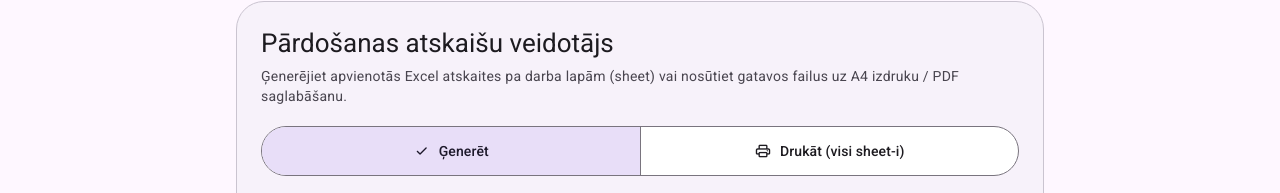
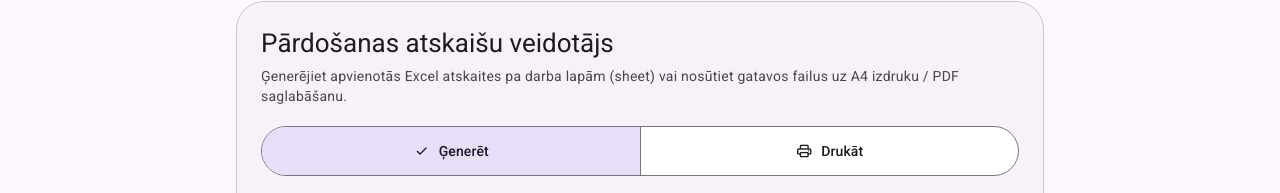
Before and after one commit to janism-web/darbs, a plain HTML site: page atskaites.html in a window 1280 px wide. Shown: the part 84-277 px from the top of the page. Drawn offline with nearby package versions, Linux system fonts and the light colour scheme.

Commit message:
Add files via upload

```diff
--- a/atskaites.html
+++ b/atskaites.html
@@ -195,7 +195,7 @@
         <button type="button" class="m3-segment-btn" id="tabPrintBtn" onclick="switchTab('print')">
           <span class="material-symbols-rounded m3-segment-check">check</span>
           <span class="material-symbols-rounded m3-segment-icon" style="font-size: 18px;">print</span>
-          <span>Drukāt (visi sheet-i)</span>
+          <span>Drukāt</span>
         </button>
       </div>
 
--- a/m3-theme.css
+++ b/m3-theme.css
@@ -240,6 +240,7 @@ body {
 
 .m3-segment-btn {
   flex: 1;
+  white-space: nowrap;
   min-height: 48px;
   border: none;
   background: transparent;
```
